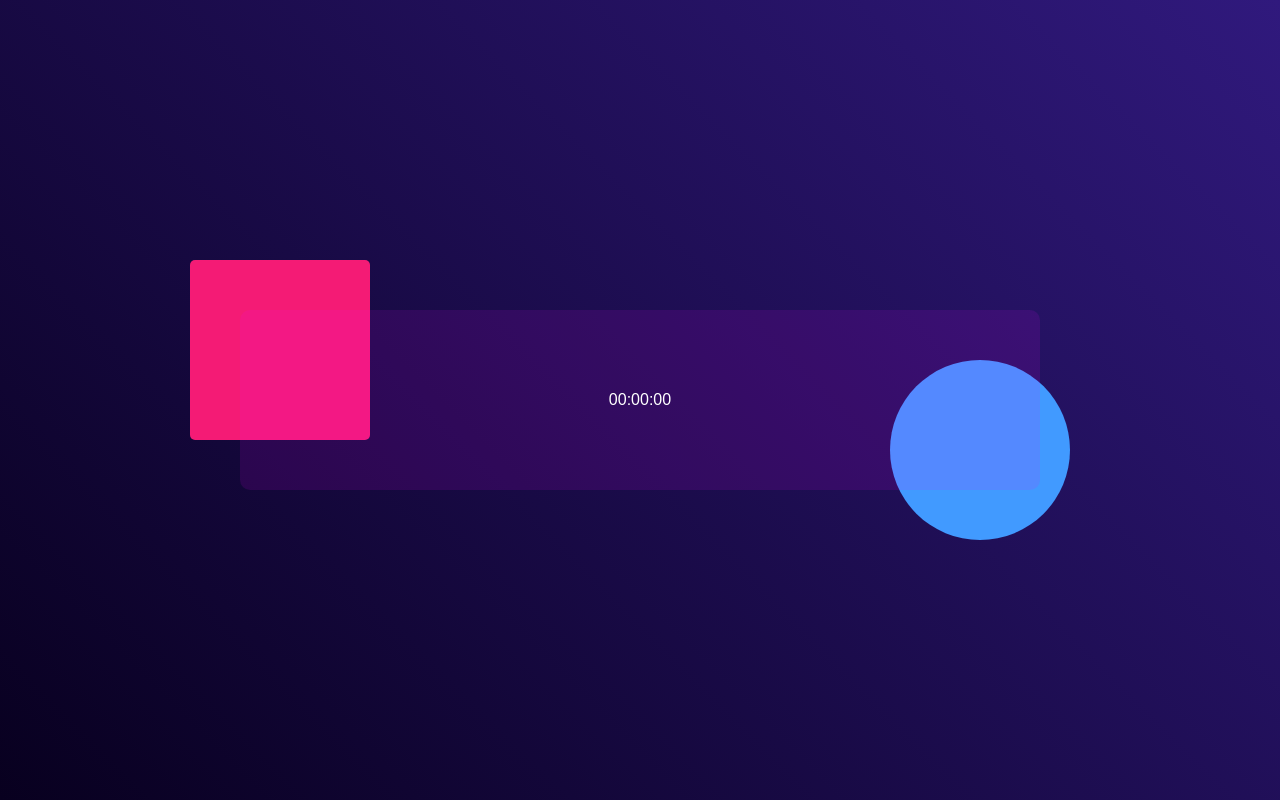
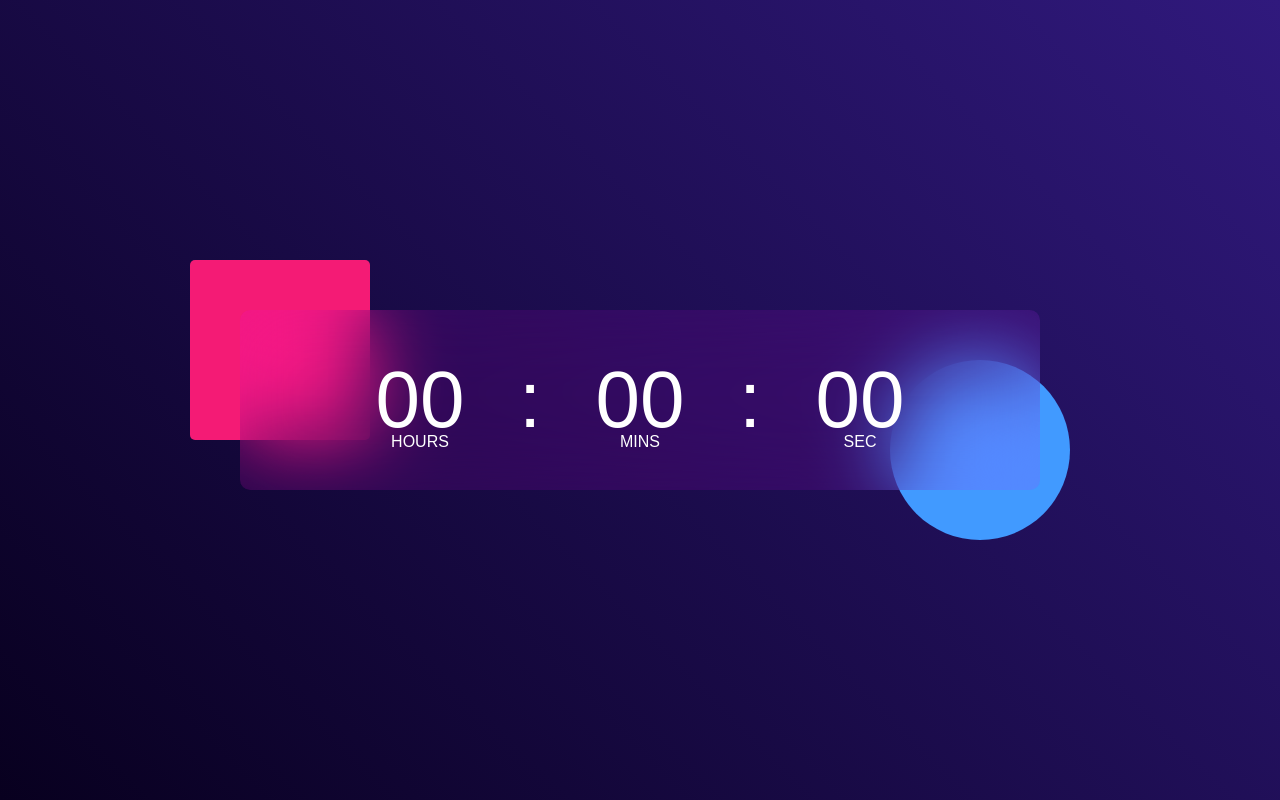
Before and after one commit to vaishnavihole/digital-clock, a plain HTML site: page index.html in a window 1280 px wide. Drawn offline with Linux system fonts and the light colour scheme.

Commit message:
add css to clock

```diff
--- a/index.html
+++ b/index.html
@@ -10,9 +10,16 @@
     <div class="div1">
        <div class="container">
          <div class="clock">
-            00:00:00
+            <span id="hrs">00</span>
+            <span>:</span>
+            <span id="min">00</span>
+            <span>:</span>
+            <span id="sec">00</span>
+
          </div>
        </div>
     </div>
+
+
 </body>
 </html>
--- a/style.css
+++ b/style.css
@@ -29,6 +29,7 @@
     display: flex;
     align-items: center;
     justify-content: center;
+    backdrop-filter: blur(40px);
 }
 
 .container::before{
@@ -54,3 +55,31 @@
     bottom: -50px;
     z-index: -1;
 }
+
+.clock span {
+    font-size: 80px;
+    width: 110px;
+    display: inline-block;
+    text-align: center;
+    position: relative;
+}
+
+.clock span::after{
+    font-size: 16px;
+    position: absolute;
+    bottom: -5px;
+    left: 50%;
+    transform: translate(-50%);
+}
+
+#hrs::after{
+    content: 'HOURS';
+}
+
+#min::after{
+    content: 'MINS';
+}
+
+#sec::after{
+    content: 'SEC';
+}
```
